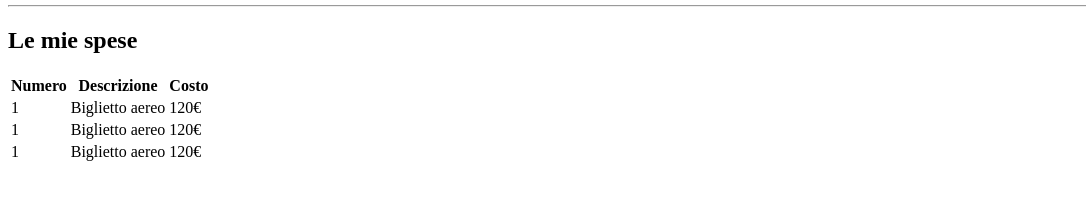
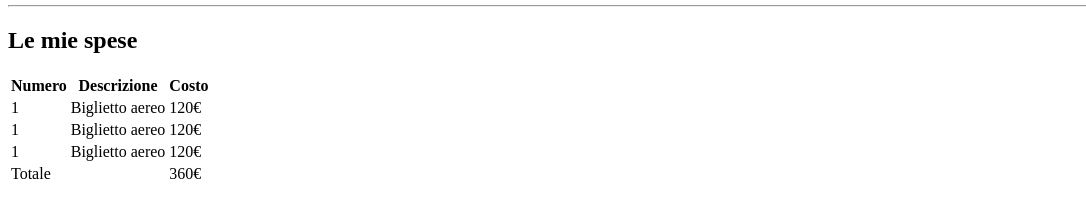
Before and after one commit to LouisAssaneFaye/html-london-trip, a plain HTML site: page index.html in a window 1280 px wide. Shown: the part 101-318 px from the top of the page, without its empty margins (0-1086 px from the left). Drawn offline with Linux system fonts and the light colour scheme.

Commit message:
Ho compilato il tfoot

```diff
--- a/index.html
+++ b/index.html
@@ -60,6 +60,11 @@
                 </tbody>
 
                 <tfoot>
+                    <tr>
+                        <td>Totale</td>
+                        <td></td>
+                        <td>360&euro;</td>
+                    </tr>
 
                 </tfoot>
 
```
